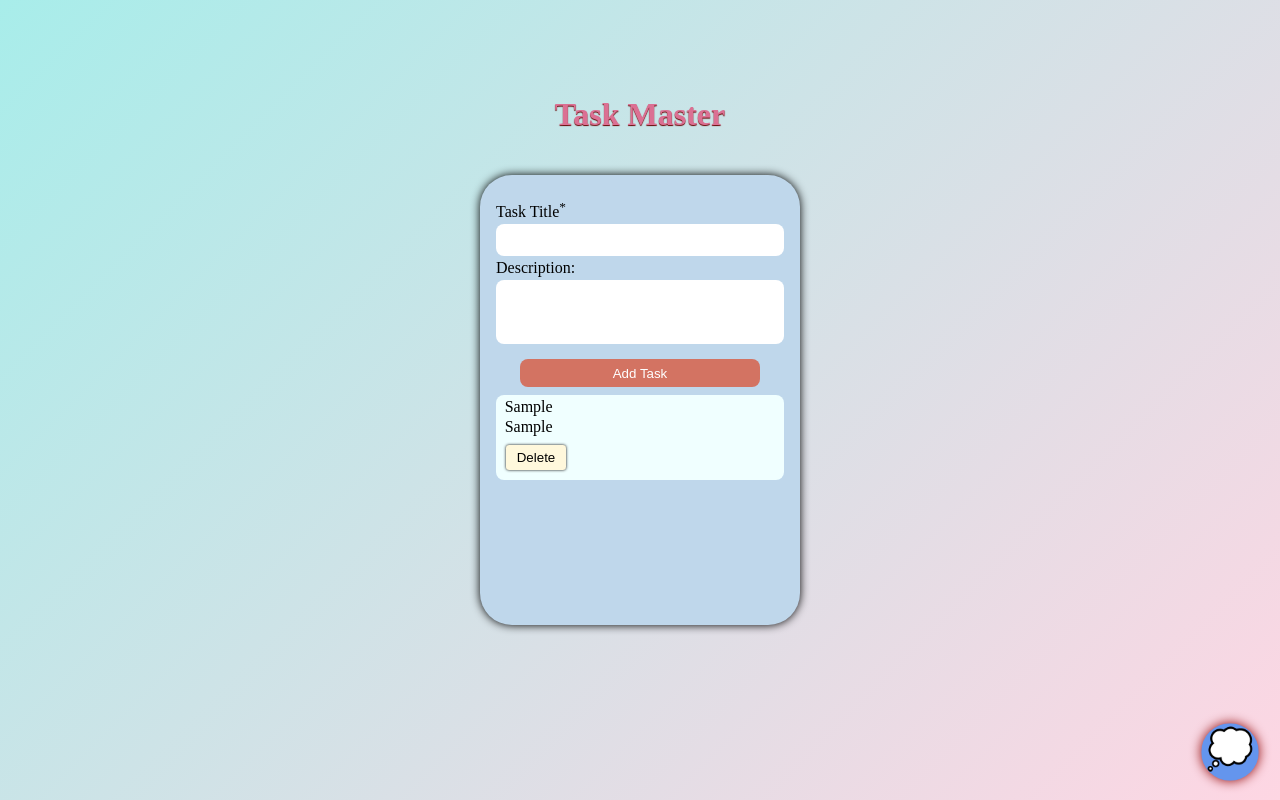
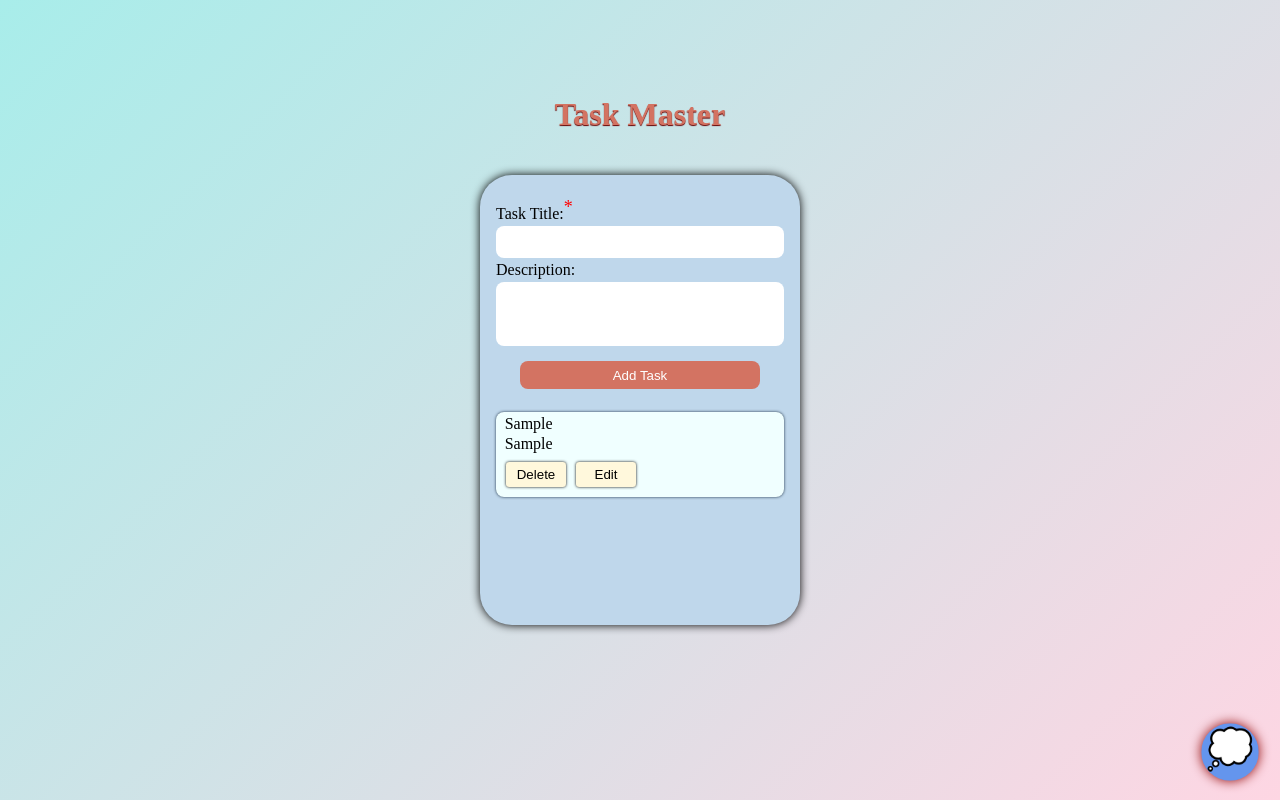
Before and after one commit to PSD24-art/Task-Master, a plain HTML site: page index.html in a window 1280 px wide. Both pictures are taken after typing "Sample", "Sample" into the empty fields and a click on the button "Add Task". Drawn offline with Linux system fonts and the light colour scheme.

Commit message:
added edit functionalty prtially

```diff
--- a/app.js
+++ b/app.js
@@ -1,5 +1,5 @@
 let title = document.getElementById("task-title");
-let decsript = document.getElementById("description");
+let descript = document.getElementById("description");
 
 let tasks = []; //for storing all tasks inside this array
 
@@ -7,54 +7,93 @@ submit.addEventListener("click", addTask);
 
 function addTask() {
   let taskTitle = title.value.trim();
-  let taskDescrpt = decsript.value.trim();
-  if (taskTitle === "") {
+  let taskDescrpt = descript.value.trim();
+  if (!taskTitle) {
     alert("Title is compulsory");
+    return;
   }
 
+  //Creating a new Object tasks
   const task = {
-    id: Date.now(),
     title: taskTitle,
     description: taskDescrpt,
   };
 
+  //Pushing the task to the Tasks array
   tasks.push(task);
 
+  //callback function
   renderTask();
+
+  //empty all the input fields
   title.value = "";
-  description.value = "";
+  descript.value = "";
   tasks = [];
   console.log(`Current Task: ${task.title}`);
 }
 
 function renderTask() {
   const card = document.getElementById("card");
+  const sepCard = document.createElement("div");
+  sepCard.setAttribute("class", "sepCard");
+  sepCard.classList.add("sepCard");
 
   tasks.forEach((item, index) => {
     //Title
-    const tTitle = document.createElement("p");
+    let tTitle = document.createElement("p");
     tTitle.innerText = item.title;
     tTitle.classList.add("tCard");
-    card.appendChild(tTitle);
+    sepCard.appendChild(tTitle);
 
     //Description
-    const tDecsript = document.createElement("p");
-    tDecsript.innerText = item.description;
-    tDecsript.classList.add("tCard");
-    card.appendChild(tDecsript);
+    let tDescript = document.createElement("p");
+    tDescript.innerText = item.description;
+    tDescript.classList.add("tCard");
+    sepCard.appendChild(tDescript);
 
-    //Delete button
+    //Button group div
+    const div = document.createElement("div");
+    div.setAttribute("class", "btnGrp");
+    // div.classList.add("btnGrp");
+
+    //adding delete button inside div
     const delBtn = document.createElement("button");
     delBtn.innerText = "Delete";
-    card.appendChild(delBtn);
+    div.appendChild(delBtn);
     delBtn.classList.add("btn");
 
-    //Event handler
+    //Event handler Delete
     delBtn.addEventListener("click", () => {
       tasks.splice(index, 1);
       renderTask();
-      card.innerHTML = "";
+      sepCard.innerHTML = "";
     });
-    console.log(tasks);
+
+    //Edit button
+    const editBtn = document.createElement("button");
+    editBtn.innerText = "Edit";
+    div.appendChild(editBtn);
+    editBtn.classList.add("btn");
+
+    //Event handler Edit
+    editBtn.addEventListener("click", () => {
+      //Creating new Input title and description
+      let titleInput = document.createElement("input");
+      let descriptInput = document.createElement("textarea");
+
+      //Assigning the existing values to the respective inputs
+      titleInput.value = item.title;
+      descriptInput.value = item.description;
+
+      //Updating the child element with new input elements
+      sepCard.replaceChild(titleInput, tTitle);
+      sepCard.replaceChild(descriptInput, tDescript);
+    });
+
+    //Adding div to sepCard and sepCard to card
+    sepCard.appendChild(div);
+    card.appendChild(sepCard);
   });
 }
+
+//Delete button
--- a/index.html
+++ b/index.html
@@ -10,7 +10,7 @@
     <h1>Task Master</h1>
     <div class="container">
       <div>
-        <p>Task Title<sup>*</sup></p>
+        <p>Task Title:<sup>*</sup></p>
         <input type="text" id="task-title" />
       </div>
       <div>
--- a/style.css
+++ b/style.css
@@ -4,6 +4,10 @@
   box-sizing: border-box;
 }
 
+sup {
+  color: red;
+  font-size: large;
+}
 .body {
   display: flex;
   align-items: center;
@@ -14,9 +18,9 @@
 }
 
 h1 {
-  position: fixed;
+  position: absolute;
   top: 12%;
-  color: palevioletred;
+  color: rgb(211, 115, 98);
   text-shadow: 0 1px 1px rgb(104, 0, 0);
 }
 
@@ -36,6 +40,10 @@ h1 {
   position: fixed;
   box-shadow: 0 0 10px rgb(0, 0, 0);
   border-radius: 2rem;
+}
+
+.containe::spelling-error {
+  color: red;
 }
 
 .container::-webkit-scrollbar {
@@ -92,9 +100,16 @@ h1 {
   justify-content: center;
   border: 0 solid transparent;
   border-radius: 0.5rem;
+  background-color: transparent;
+  margin-top: 5px;
+}
+.sepCard {
   background-color: azure;
+  box-shadow: 0 0 3px rgb(26, 45, 65);
+  border: 0 solid transparent;
+  border-radius: 0.5rem;
+  margin-top: 10px;
 }
-
 .tCard {
   border: 2px solid black;
   height: auto;
@@ -109,11 +124,20 @@ h1 {
   text-align: center;
 }
 
+.btnGrp {
+  position: relative;
+  display: flex;
+  align-content: flex-start;
+  justify-content: flex-start;
+}
+
 .btn {
   position: relative;
+  display: inline-block;
   height: 25px;
   width: 60px;
   margin: 10px;
+  margin-right: 0px;
   align-self: flex-start;
   background-color: cornsilk;
   border: 0px solid black;
```
